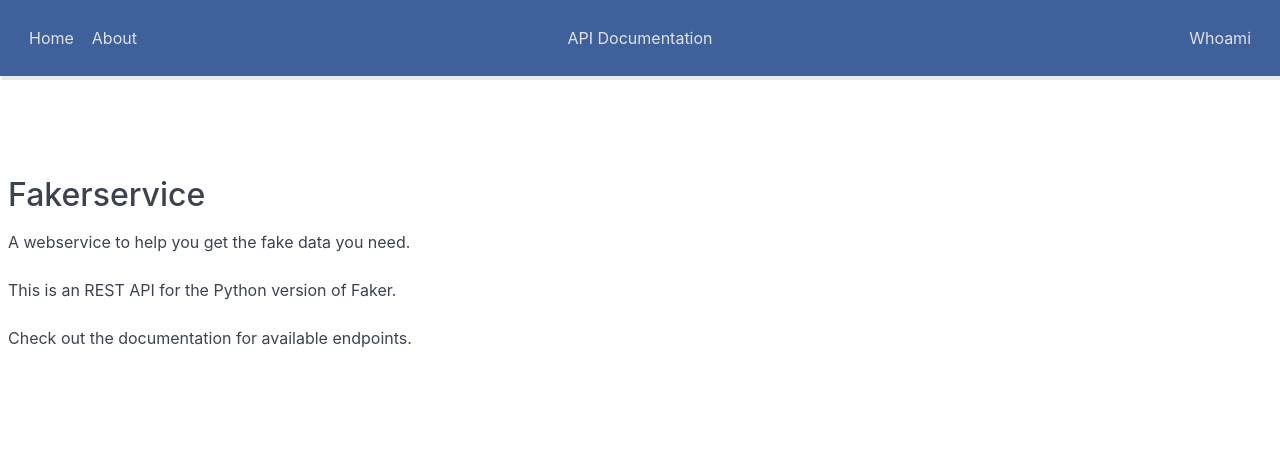
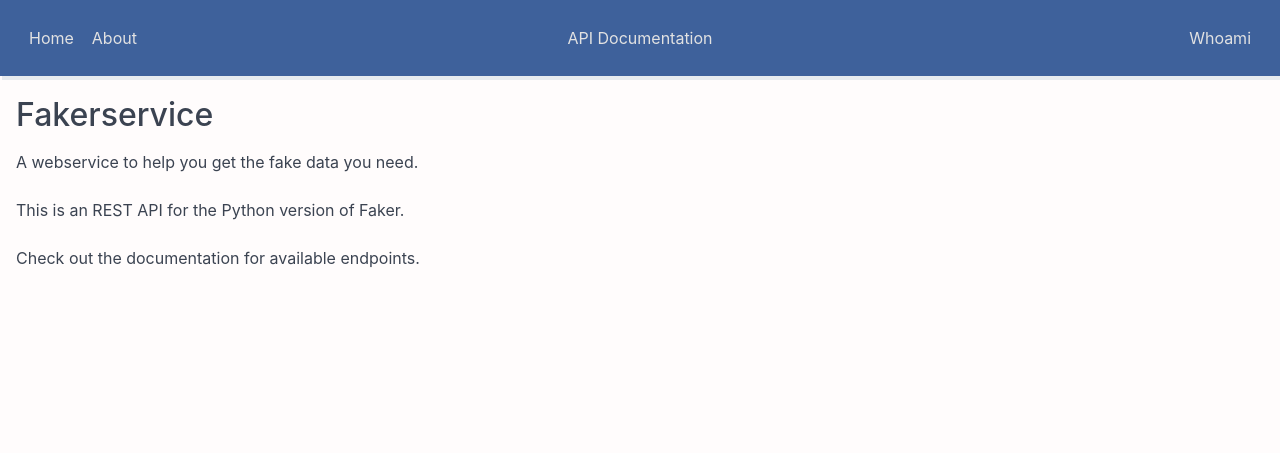
Before and after one commit to michaelkunc/fakerservice, a Python web app: template app/templates/index.html in a window 1280 px wide. Shown: the top 453 px of the page. Run offline with Jinja, Linux system fonts and the light colour scheme; the template is opened without the code that fills it, so the values that code supplies are empty.

Commit message:
revised css

```diff
--- a/app/templates/index.html
+++ b/app/templates/index.html
@@ -1,10 +1,6 @@
 {% extends "layout.html" %} {% block title %}Fakerservice{% endblock %} {% block content %}
-<div class="container">
-    <div class="hero">
-        <h2>Fakerservice</h2>
-        <p>A webservice to help you get the fake data you need.</p>
-		<p>This is an REST API for the Python version of Faker.</p>
-		<p>Check out the documentation for available endpoints.</p>
-    </div>
-</div>
+<h2>Fakerservice</h2>
+<p>A webservice to help you get the fake data you need.</p>
+<p>This is an REST API for the Python version of Faker.</p>
+<p>Check out the documentation for available endpoints.</p>
 {% endblock %}
--- a/app/templates/layout.html
+++ b/app/templates/layout.html
@@ -10,6 +10,9 @@
         <meta name="viewport" content="width=device-width, initial-scale=1">
         <link rel="stylesheet" href="https://unpkg.com/spectre.css/dist/spectre.min.css">
         <style type="text/css">
+        body{
+            background-color: #fffcfc
+        }
         .navbar {
             background-color: #3e619b;
             padding: 20px;
@@ -45,7 +48,7 @@
 </header>
 
 <body>
-    <div id="content">{% block content %}{% endblock %}</div>
+    <div class="m-2 px-2">{% block content %}{% endblock %}</div>
 </body>
 
 </html>
```
